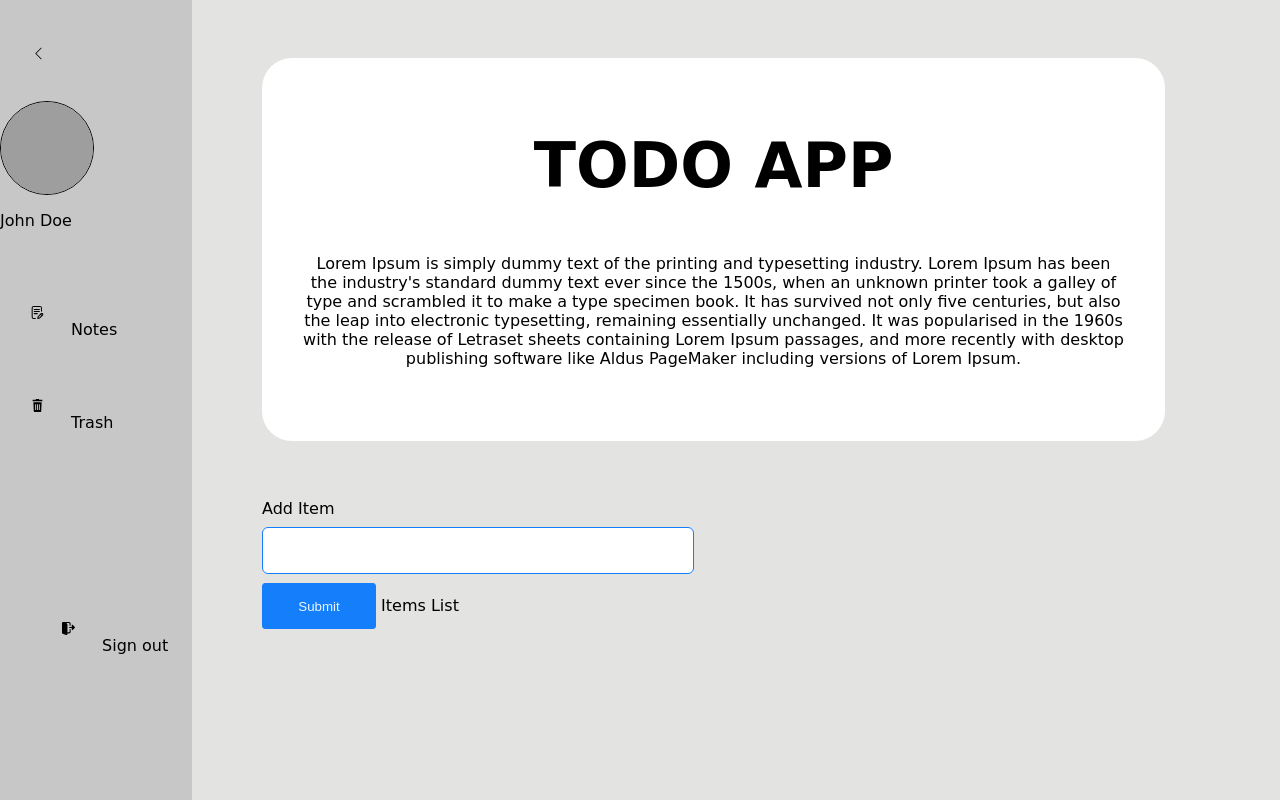
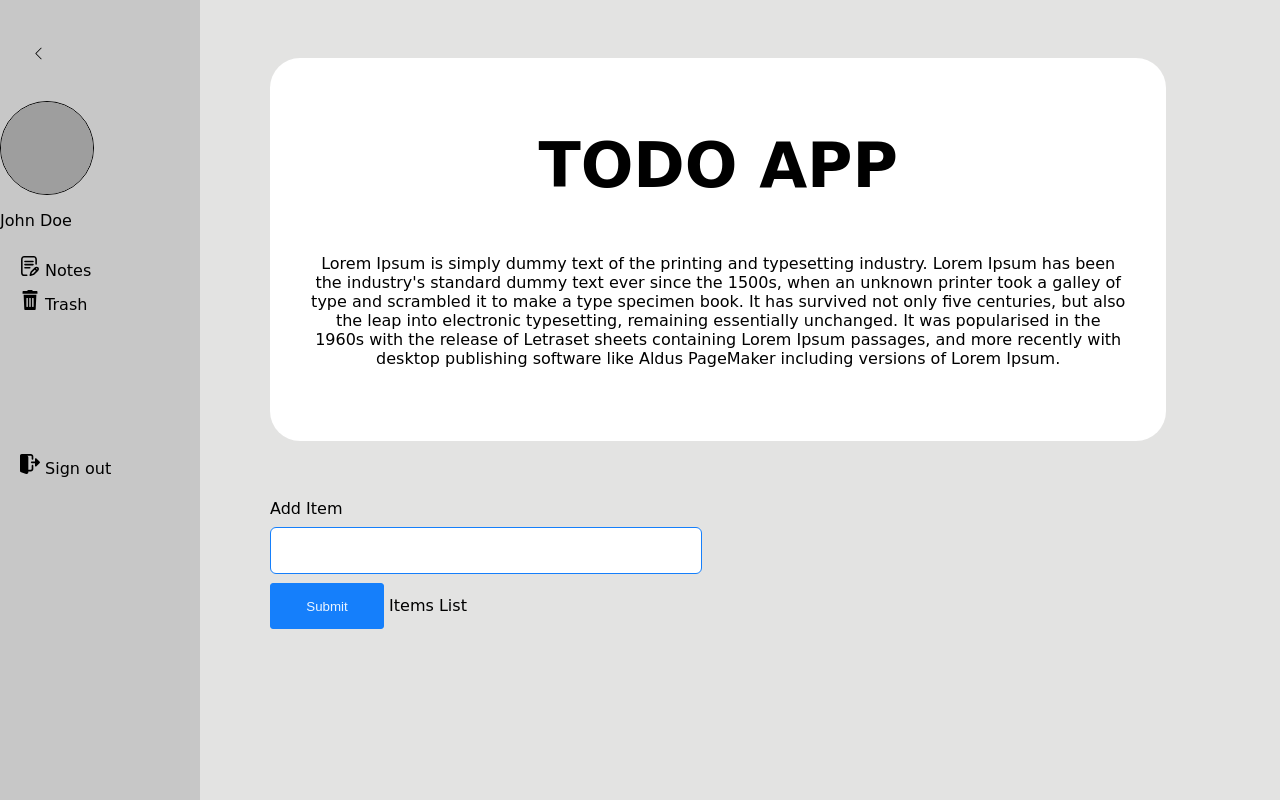
Before and after one commit to ALMLAMBO/SoftServe-apprenticeship-project, a plain HTML site: page index.html in a window 1280 px wide. Drawn offline with Linux system fonts and the light colour scheme; grey boxes are pictures that could not be loaded; a web font is replaced by a local one.

Commit message:
Add second version of the project

```diff
--- a/css/style.css
+++ b/css/style.css
@@ -10,9 +10,10 @@ body {
 }
 
 .sidebar {
-    width: 22%;
+    width: 200px;
     height: 100%;
     background-color: rgb(199, 199, 199);
+    position: fixed;
 }
 
 .profile-image {
@@ -32,13 +33,11 @@ body {
 }
 
 .main {
-    width: auto;
+    width: calc(100% - 200px);
     height: 100%;
     background-color: rgb(227, 227, 226);
     display: inline-block;
-    position: absolute;
-    top: 0;
-    left: 15%;
+    float: right;
 }
 
 .header-container {
@@ -91,19 +90,21 @@ body {
     margin: 47px 0 37px 32px;
 }
 
-.notes {
-
-}
-
 .notes-icon {
-    width: 13px;
-    margin: 60px 22px 16px 31px;
+    padding: 10px 0 0 20px;
+    width: 20px;
+    height: 20px;
 }
 
 .notes-icon-text {
-    display: inline;
+    margin: 0;
+    text-decoration: none;
 }
 
 .sign-out {
-    margin: 130px 0 60px 31px;
+    margin: 130px 0 20px 0;
 }
+
+.user-navigation {
+    text-align: left;
+}
--- a/js/main.js
+++ b/js/main.js
@@ -0,0 +1 @@
+let todos = [];
```
